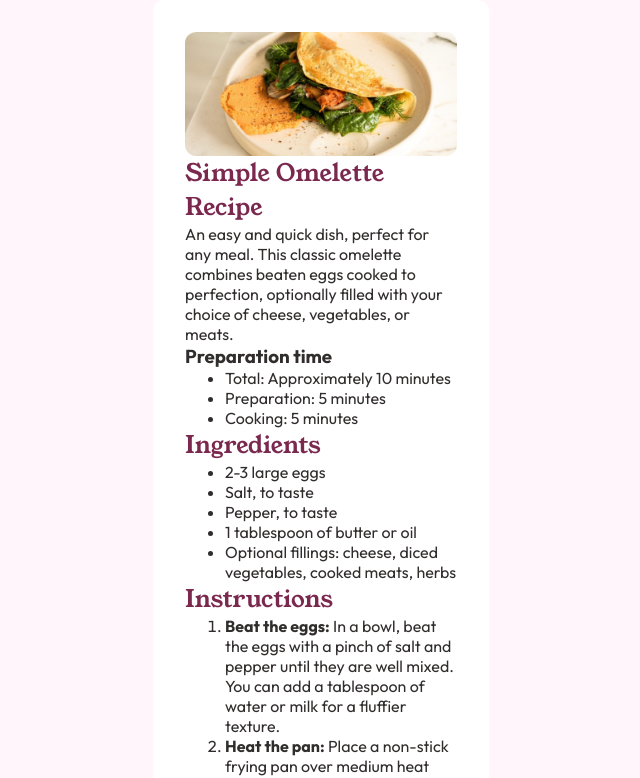
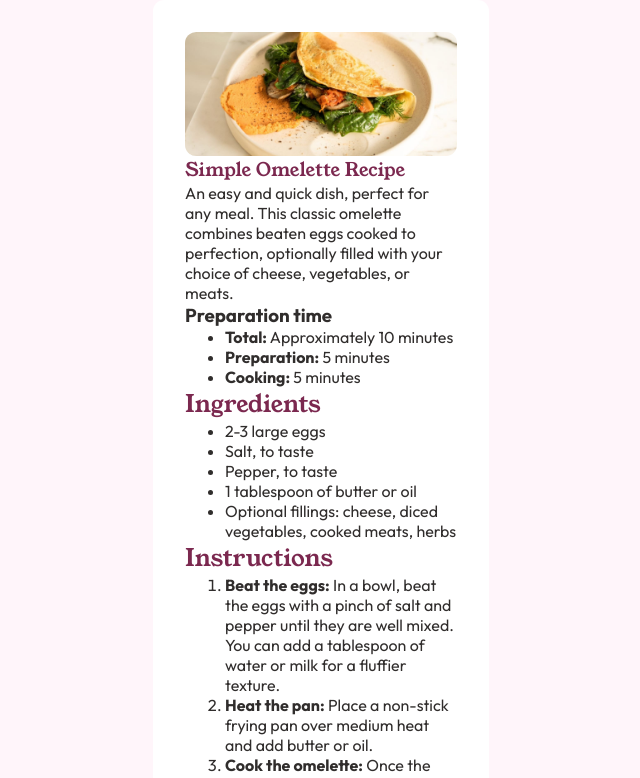
Before and after one commit to mod-prashant/Recipe-page, a plain HTML site: page index.html in a window 1280 px wide. Shown: the top 778 px of the page, without its empty margins (319-959 px from the left). Drawn offline with Linux system fonts and the light colour scheme.

Commit message:
Updating CSS

```diff
--- a/index.html
+++ b/index.html
@@ -21,20 +21,21 @@
       <figure>
         <img src="./assets/images/image-omelette.jpeg" alt="Omelette Image" class="dish-image">
       </figure>
-      <h1>Simple Omelette Recipe</h1>
-      <p>
-        An easy and quick dish, perfect for any meal. This classic omelette combines beaten eggs cooked
-        to perfection, optionally filled with your choice of cheese, vegetables, or meats.
-      </p>
+      <section class="intro">
+        <h1>Simple Omelette Recipe</h1>
+        <p>
+          An easy and quick dish, perfect for any meal. This classic omelette combines beaten eggs cooked
+          to perfection, optionally filled with your choice of cheese, vegetables, or meats.
+        </p>
+      </section>
       <section class="prep-time">
         <h3>Preparation time</h3>
         <ul>
-          <li>Total: Approximately 10 minutes</li>
-          <li>Preparation: 5 minutes</li>
-          <li>Cooking: 5 minutes</li>
+          <li><strong>Total:</strong> Approximately 10 minutes</li>
+          <li><strong>Preparation:</strong> 5 minutes</li>
+          <li><strong>Cooking:</strong> 5 minutes</li>
         </ul>
       </section>
-
       <section class="ingredients">
         <h2>Ingredients</h2>
         <ul>
```
